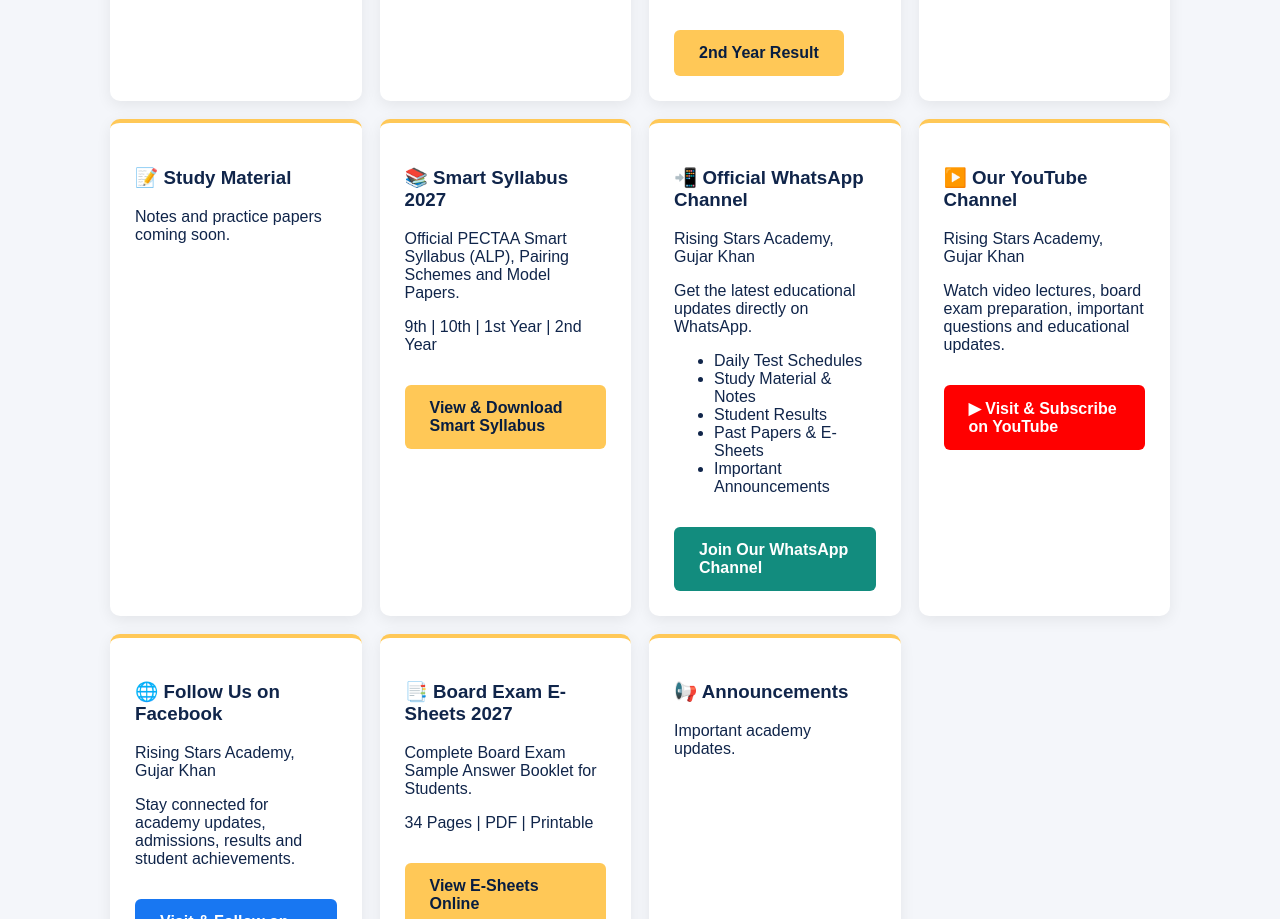
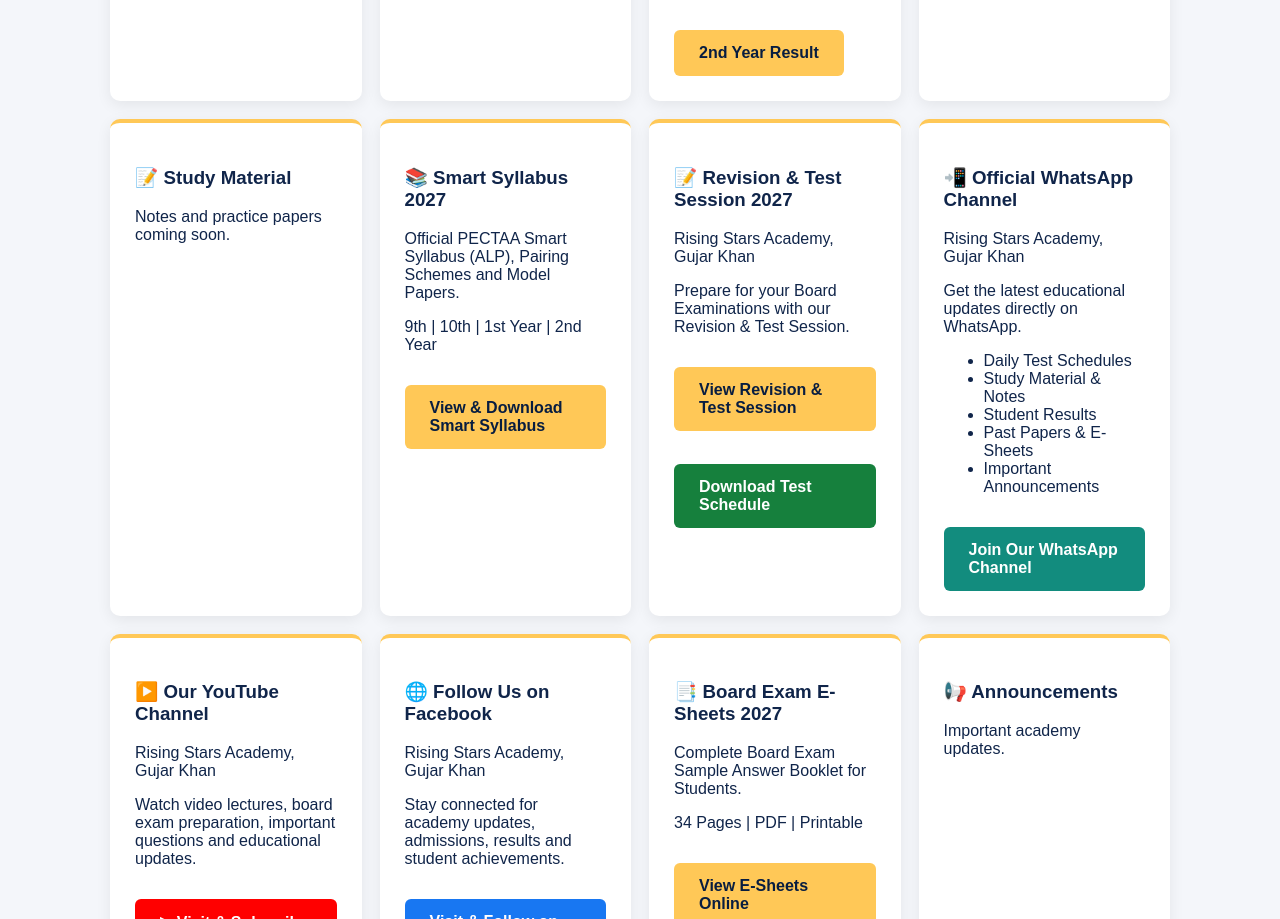
Before and after one commit to shahid990312/rising-stars-academy, a plain HTML site: page index.html in a window 1280 px wide. Shown: the part 1905-2824 px from the top of the page. Drawn offline with Linux system fonts and the light colour scheme.

Commit message:
Update index.html

```diff
--- a/index.html
+++ b/index.html
@@ -190,6 +190,29 @@ View & Download Smart Syllabus
 </a>
 </div>
     <div class="card">
+<h3>📝 Revision & Test Session 2027</h3>
+
+<p>Rising Stars Academy, Gujar Khan</p>
+
+<p>Prepare for your Board Examinations
+with our Revision & Test Session.</p>
+
+<a class="btn"
+href="https://drive.google.com/file/d/1xXwlJCvhU_xZLUtzJac4VARDIroJZYta/view"
+target="_blank" rel="noopener">
+View Revision & Test Session
+</a>
+
+<br><br>
+
+<a class="btn"
+style="background:#16803d;color:white;"
+href="https://drive.google.com/uc?export=download&id=1xXwlJCvhU_xZLUtzJac4VARDIroJZYta"
+target="_blank" rel="noopener">
+Download Test Schedule
+</a>
+</div>
+    <div class="card">
 <h3>📲 Official WhatsApp Channel</h3>
 
 <p>Rising Stars Academy, Gujar Khan</p>
```
